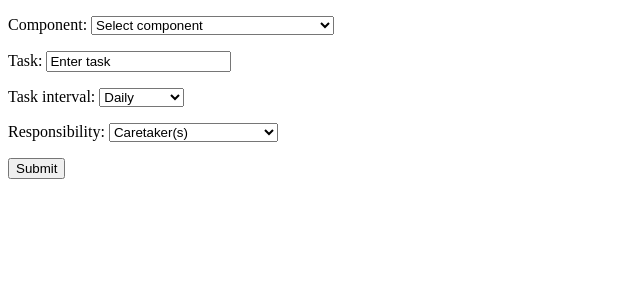
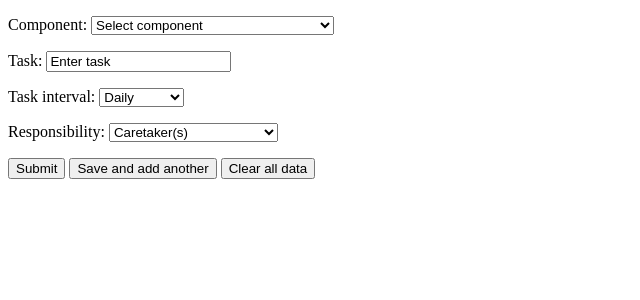
Before and after one commit to tharinducbd/cs50_web, a Django app: page /tasks/add2/ in a window 1280 px wide. Shown: the top 300 px of the page, without its empty margins (0-640 px from the left). Run offline with Django 4.2, Linux system fonts and the light colour scheme; data comes from the database, SQL or seed files in the repository.

Commit message:
March 3rd: buttons

```diff
--- a/projects/operations/tasks/templates/tasks/add_task_2.html
+++ b/projects/operations/tasks/templates/tasks/add_task_2.html
@@ -3,9 +3,14 @@
 {% block body %}
 
     <form action="{% url 'tasks:add_task_2' %}" method="post">
+
         {% csrf_token %}
         {{ form.as_p }}
+
         <input type="submit" value="Submit" size="50">
+        <input type="submit" name="save_and_add" value="Save and add another">
+        <input type="submit" name="clear_fields" value="Clear all data">
+
     </form>
 
 {% endblock %}
```
